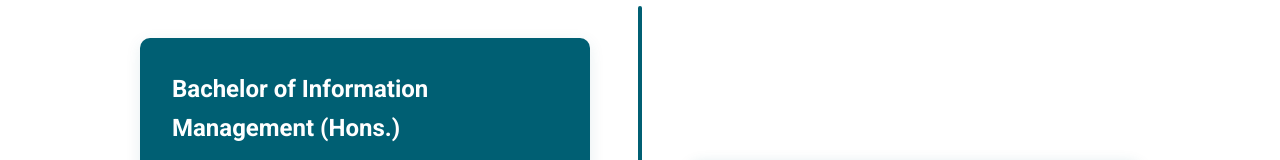
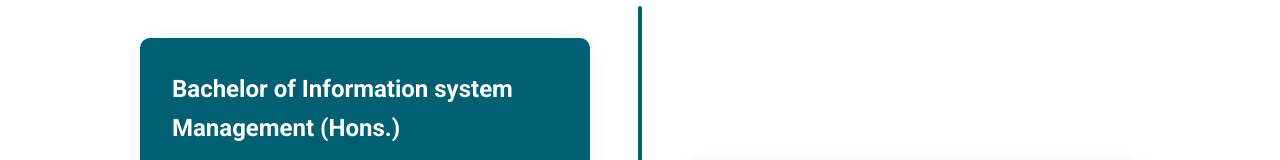
Before and after one commit to AIMAnhanis/aiman, a plain HTML site: page education.html in a window 1280 px wide. Shown: the part 372-532 px from the top of the page. Drawn offline with Linux system fonts and the light colour scheme.

Commit message:
Update education.html

```diff
--- a/education.html
+++ b/education.html
@@ -39,7 +39,7 @@
                 <!-- Current Education - Bachelor Degree -->
                 <div class="timeline-item">
                     <div class="timeline-content current-status">
-                        <h3 class="education-level">Bachelor of Information Management (Hons.)</h3>
+                        <h3 class="education-level">Bachelor of Information system Management (Hons.)</h3>
                         <p class="institution">Universiti Teknologi MARA (UiTM) Puncak Perdana</p>
                         <span class="year">2024 - Present (Semester 6)</span>
                         <p class="description">
```
